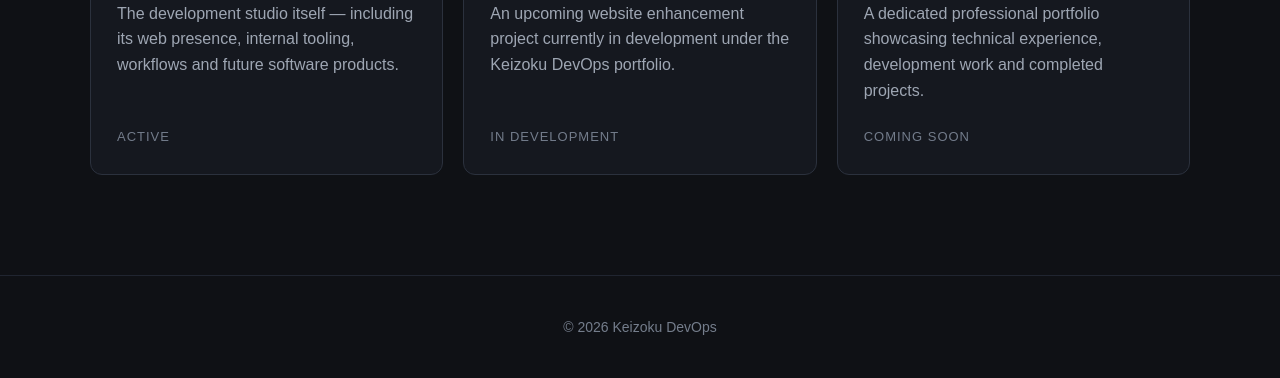
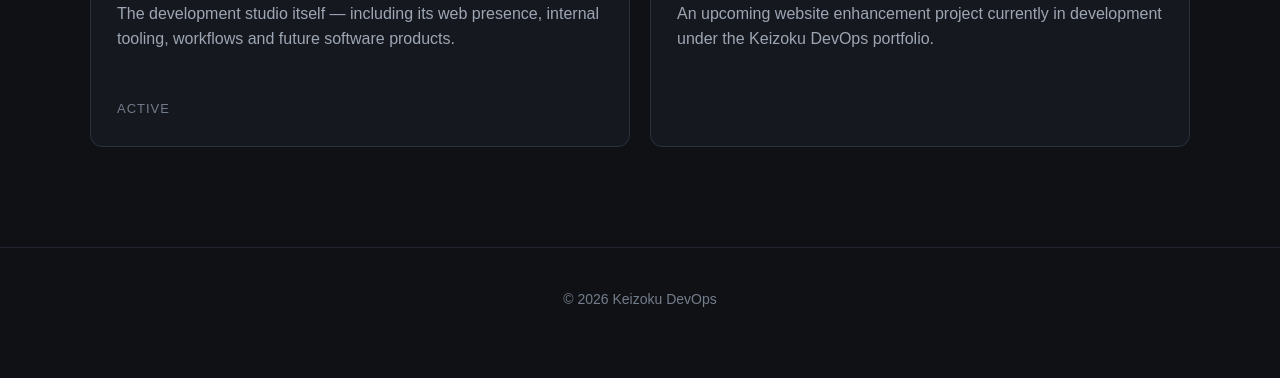
Before and after one commit to marvin-lirio/hello-keizoku, a plain HTML site: page index.html in a window 1280 px wide. Shown: the part 1760-2138 px from the top of the page. After the commit the page ends 2110 px from the top, so only its background shows below. Drawn offline with Linux system fonts and the light colour scheme.

Commit message:
devops update project section

```diff
--- a/index.html
+++ b/index.html
@@ -168,7 +168,7 @@
 
         .projects-grid {
             display: grid;
-            grid-template-columns: repeat(3, 1fr);
+            grid-template-columns: repeat(2, 1fr);
             gap: 20px;
             margin-top: 40px;
         }
@@ -360,27 +360,6 @@
                             </p>
                         </div>
 
-                        <div class="project-status">
-                            In Development
-                        </div>
-                    </article>
-
-                    <article class="project-card">
-                        <div>
-                            <h3>Resume / Portfolio</h3>
-
-                            <p>
-                                A dedicated professional portfolio showcasing
-                                technical experience, development work and
-                                completed projects.
-                            </p>
-                        </div>
-
-                        <div class="project-status">
-                            Coming Soon
-                        </div>
-                    </article>
-
                 </div>
 
             </div>
```
